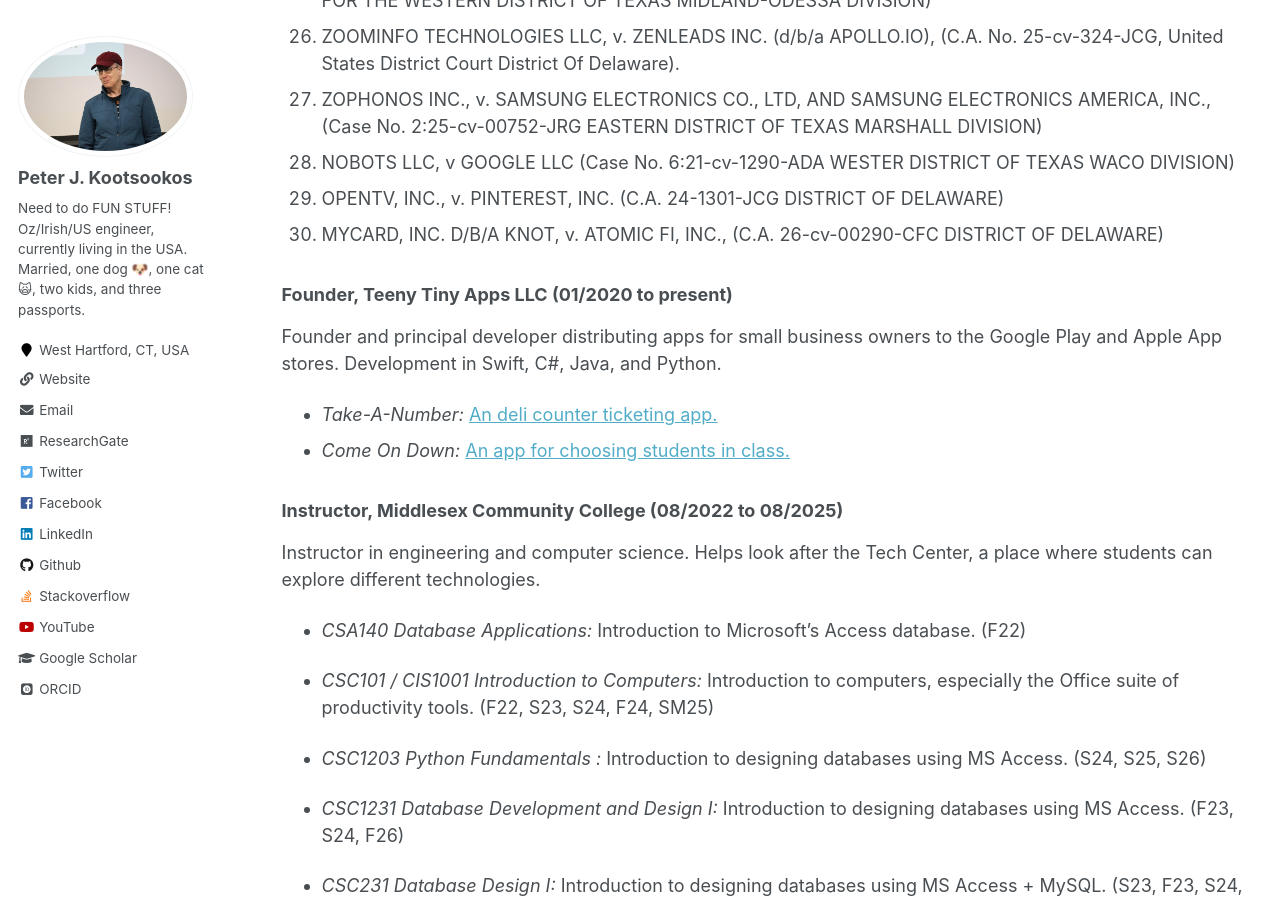
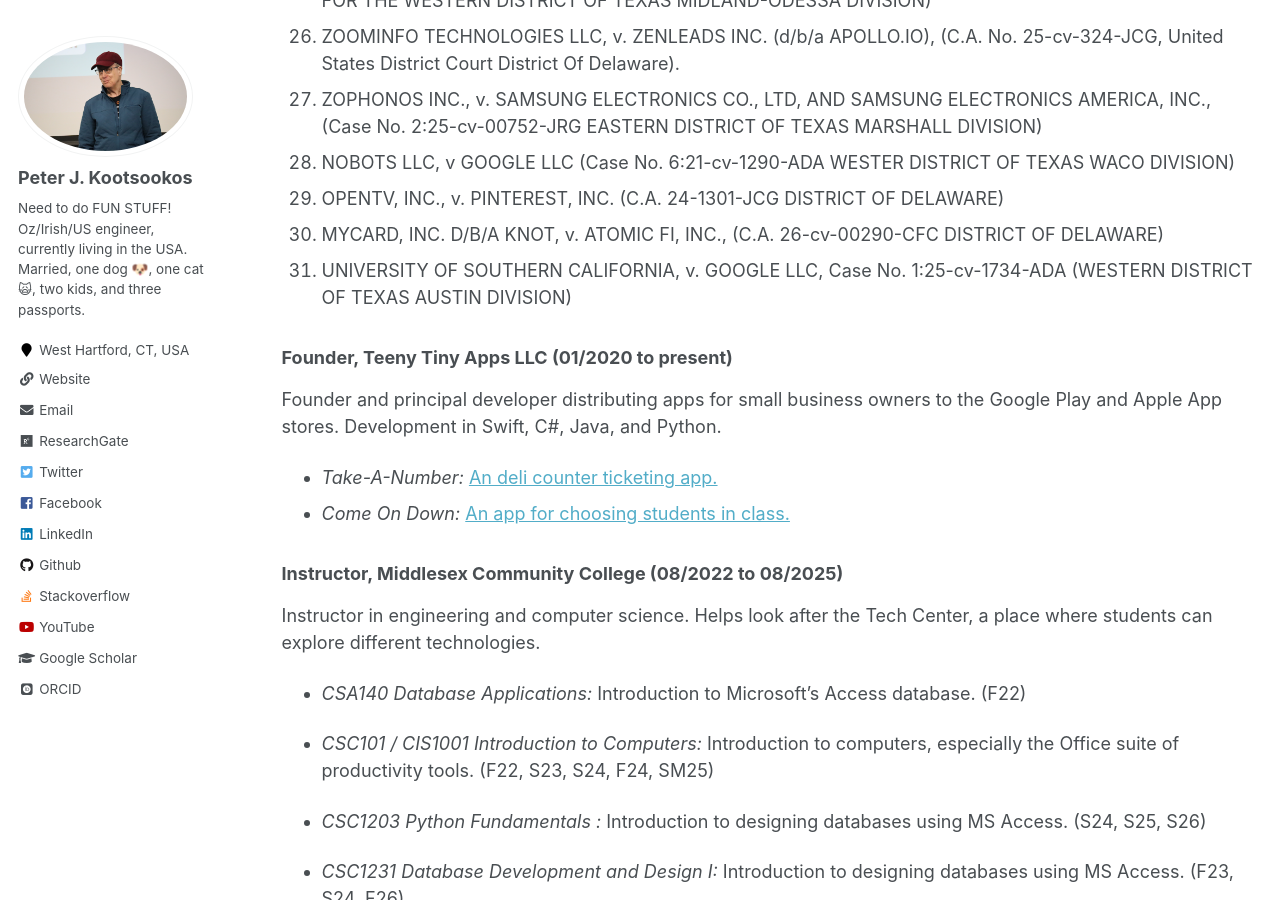
Before and after one commit to kootsoop/kootsoop.github.io, a Jekyll site: the page built from _pages/cv.md, in a window 1280 px wide and 900 px high, scrolled down 4885 px. Built offline with Jekyll 4.4.1, drawn with Linux system fonts in a browser that asks for light colours; some web fonts are replaced.

Commit message:
Added USC v Google.

```diff
--- a/_pages/cv.md
+++ b/_pages/cv.md
@@ -172,6 +172,7 @@
 28.	NOBOTS LLC, v GOOGLE LLC (Case No. 6:21-cv-1290-ADA WESTER DISTRICT OF TEXAS WACO DIVISION)
 29.	OPENTV, INC., v. PINTEREST, INC. (C.A. 24-1301-JCG DISTRICT OF DELAWARE)
 30.	MYCARD, INC. D/B/A KNOT, v. ATOMIC FI, INC., (C.A. 26-cv-00290-CFC DISTRICT OF DELAWARE)
+31.	UNIVERSITY OF SOUTHERN CALIFORNIA, v. GOOGLE LLC, Case No. 1:25-cv-1734-ADA (WESTERN DISTRICT OF TEXAS AUSTIN DIVISION)
 
 
 ### Founder, Teeny Tiny Apps LLC (01/2020 to present)
```
